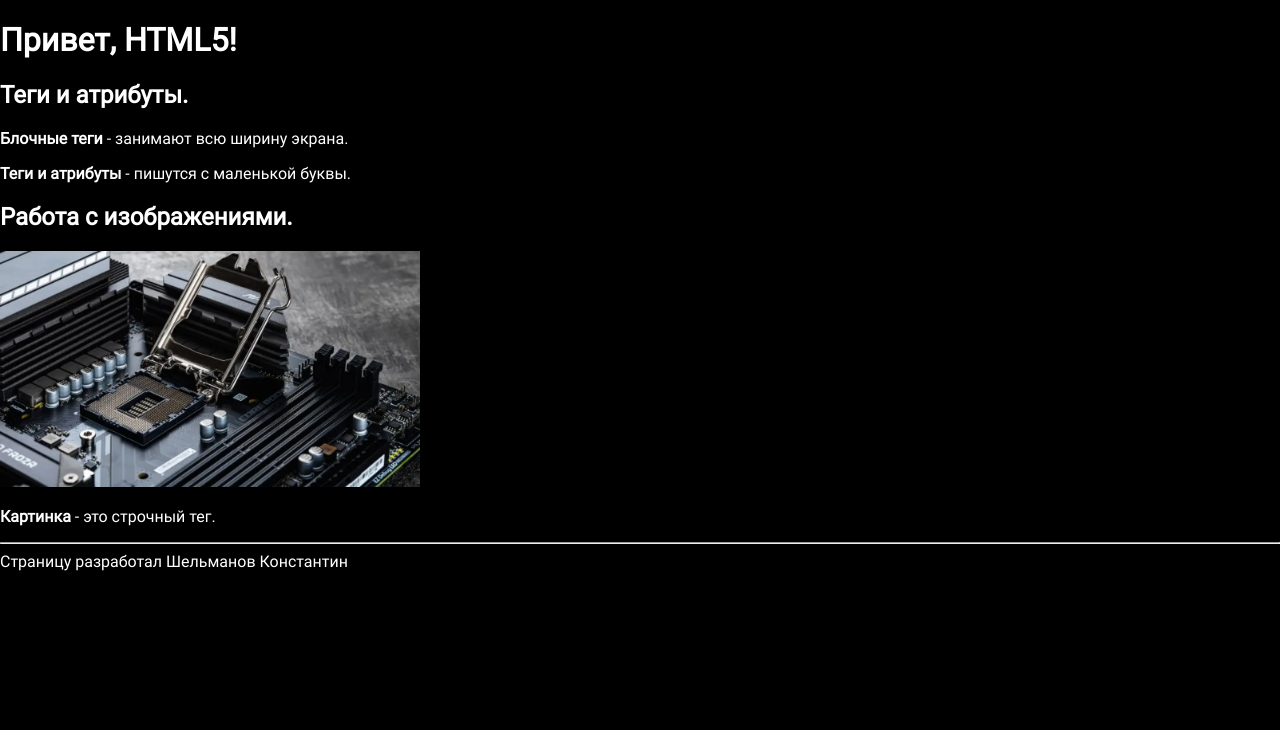
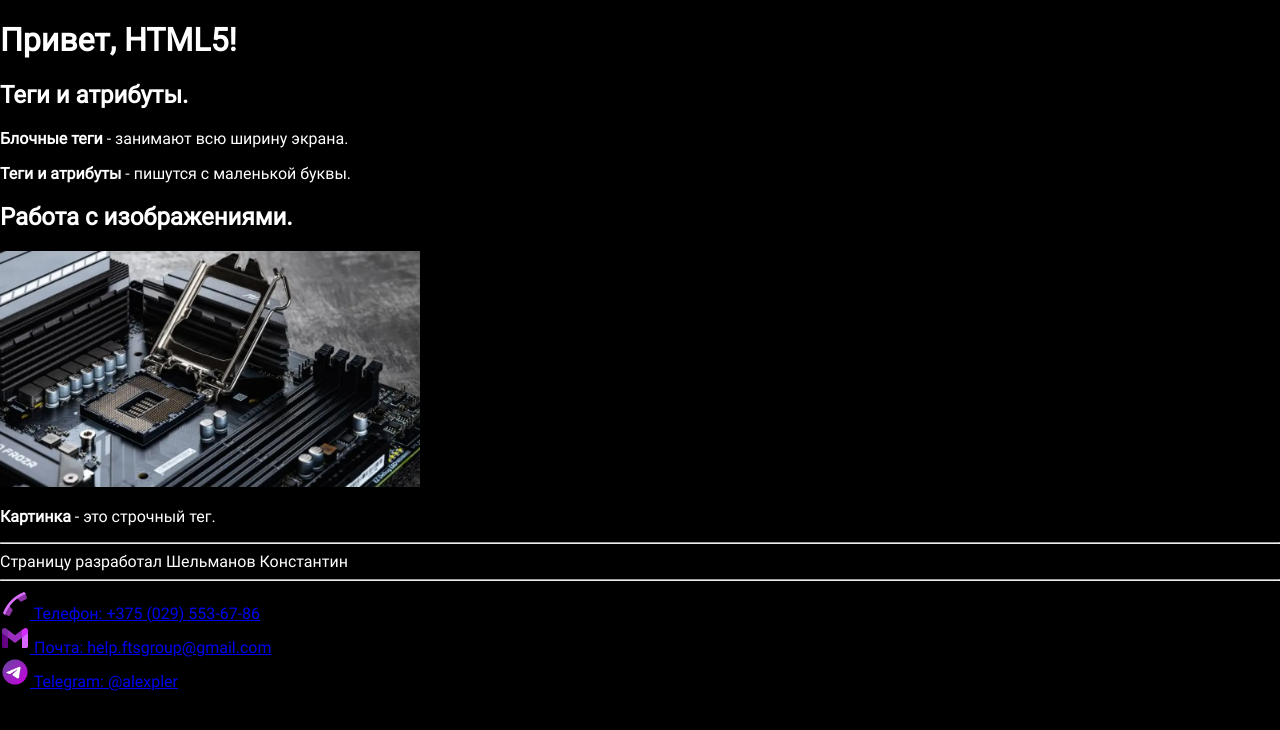
Before and after one commit to AlExpler/alexpler-aboutme, a plain HTML site: page index.html in a window 1280 px wide. Drawn offline with Linux system fonts and the light colour scheme.

Commit message:
Updated page from second class

```diff
--- a/index.html
+++ b/index.html
@@ -44,7 +44,21 @@
         <hr>
         <!-- DEVELOPER -->
         Страницу разработал Шельманов Константин
-
+        <hr>
+        <a href="tel:+375295536786">
+            <img width="30" height="30" src="./src/icons/icons8-call-48.png">
+            Телефон: +375 (029) 553-67-86
+        </a>
+        <br>
+        <a href="email:help.ftsgroup@gmail.com">
+            <img width="30" height="30" src = "./src/icons/icons8-gmail-48.png">
+            Почта: help.ftsgroup@gmail.com
+        </a>
+        <br>
+        <a href="https://telegram.me/alexpler">
+            <img width="30" height="30" src="./src/icons/icons8-telegram-app-48.png">
+            Telegram: @alexpler
+        </a>
         <script src="./js/main.js"></script>
     </body>
 </html>
```
Also changed, not shown: src/icons/icons8-call-48.png (added), src/icons/icons8-gmail-48.png (added), src/icons/icons8-telegram-app-48.png (added).
